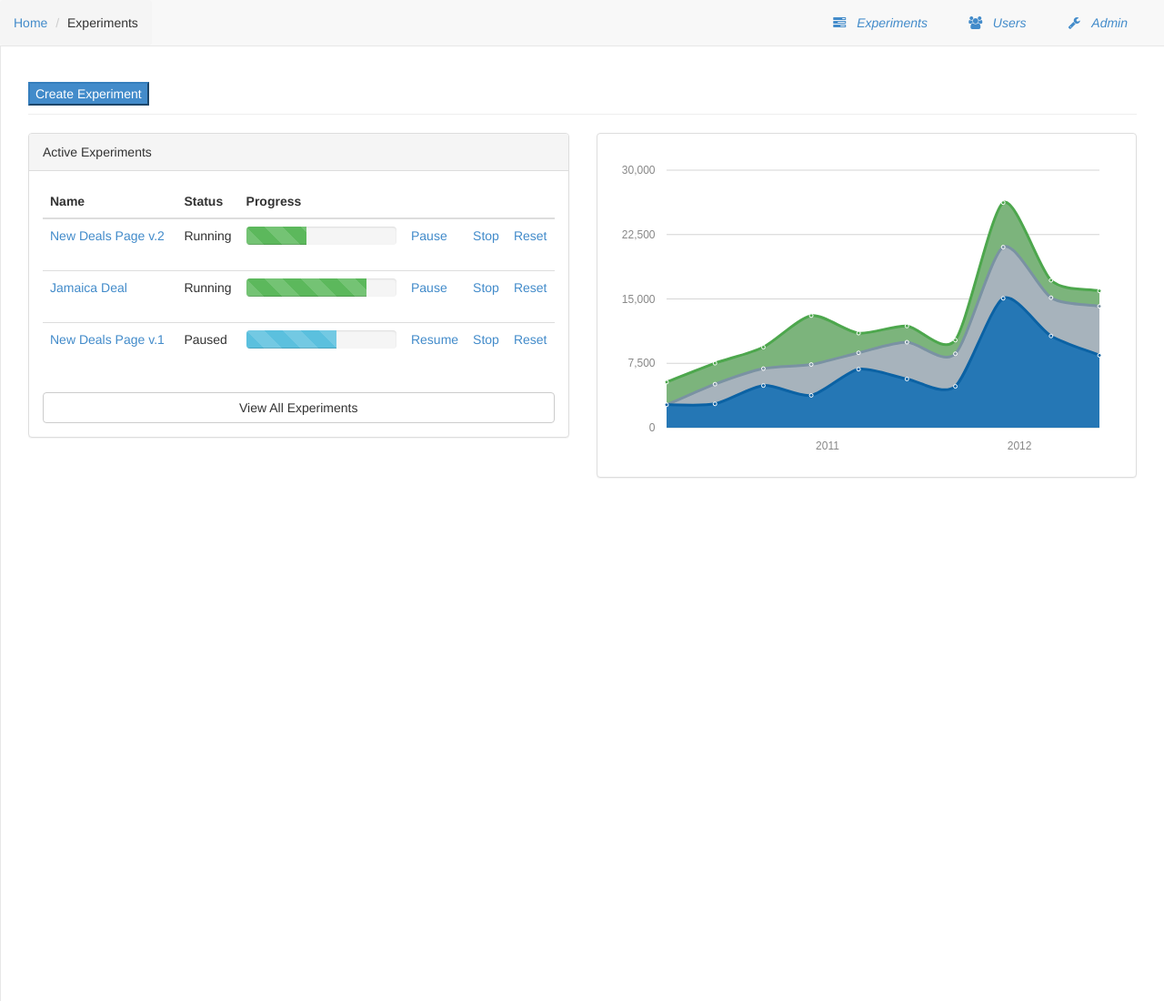
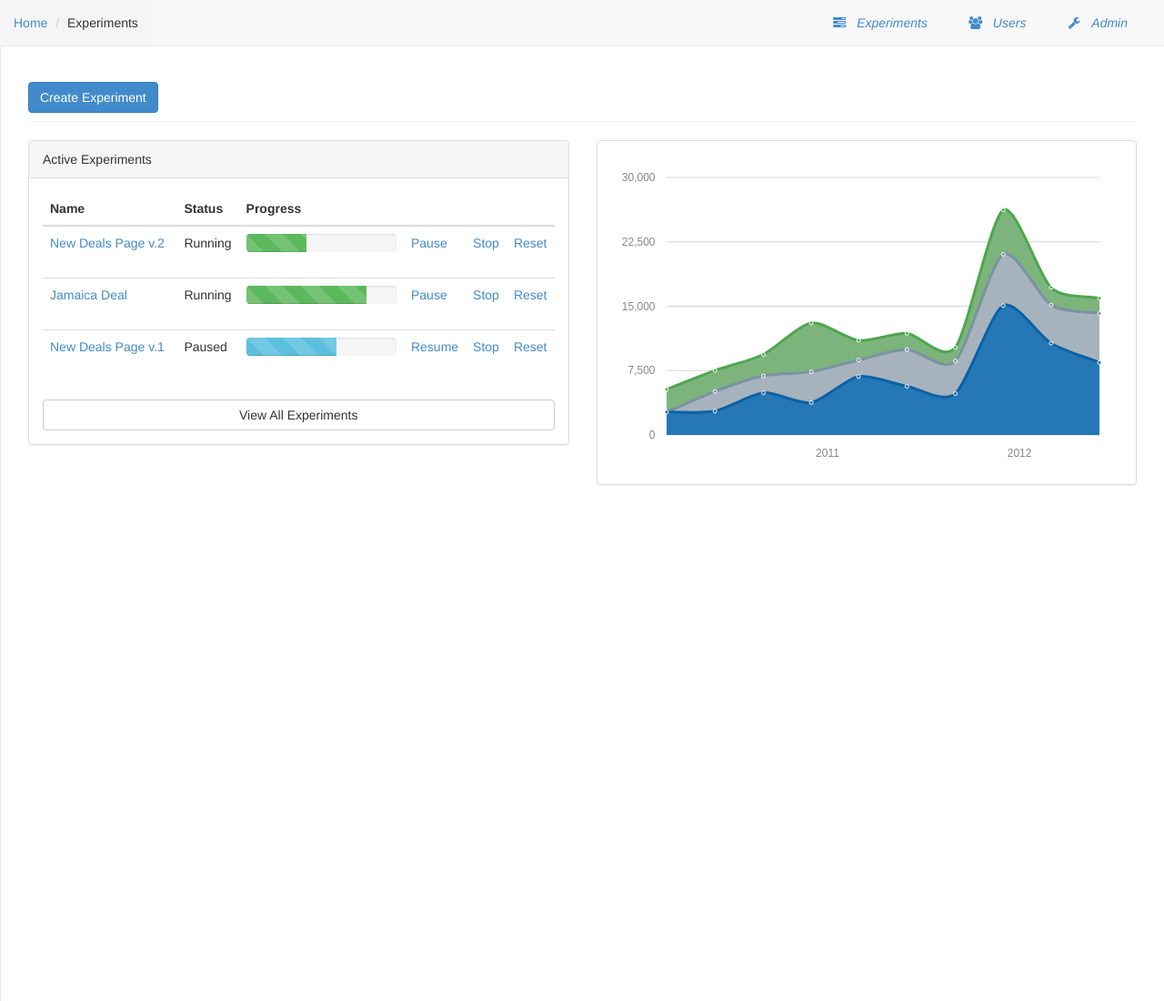
Before and after one commit to Arlabunakty/GUI---AB-testing, a plain HTML site: page index.html in a window 1280 px wide. Shown: the top 1100 px of the page at 91% size. Drawn offline with Linux system fonts and the light colour scheme.

Commit message:
Fixed create experiment button

```diff
--- a/index.html
+++ b/index.html
@@ -180,7 +180,7 @@
             <div class="row">
                 <div class="col-lg-12">
                     <div class="page-header">
-                        <a href="create-experiment.html"><button href="create-experiment.html" class="brn btn-primary">Create Experiment</button></a>
+                        <a href="create-experiment.html" class="btn btn-primary">Create Experiment</a>
                     </div>
                 </div>
                 <!-- /.col-lg-12 -->
```
